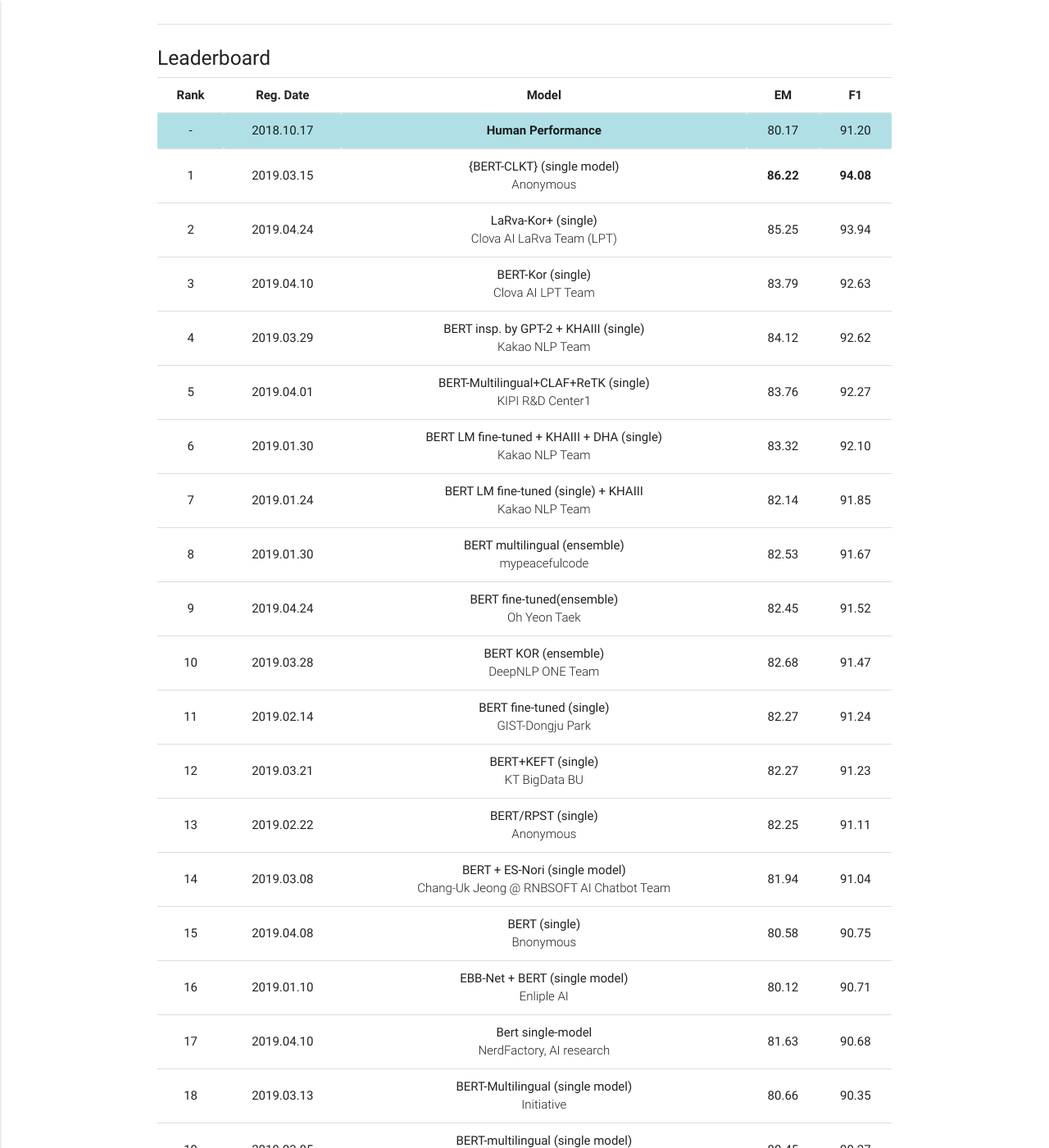
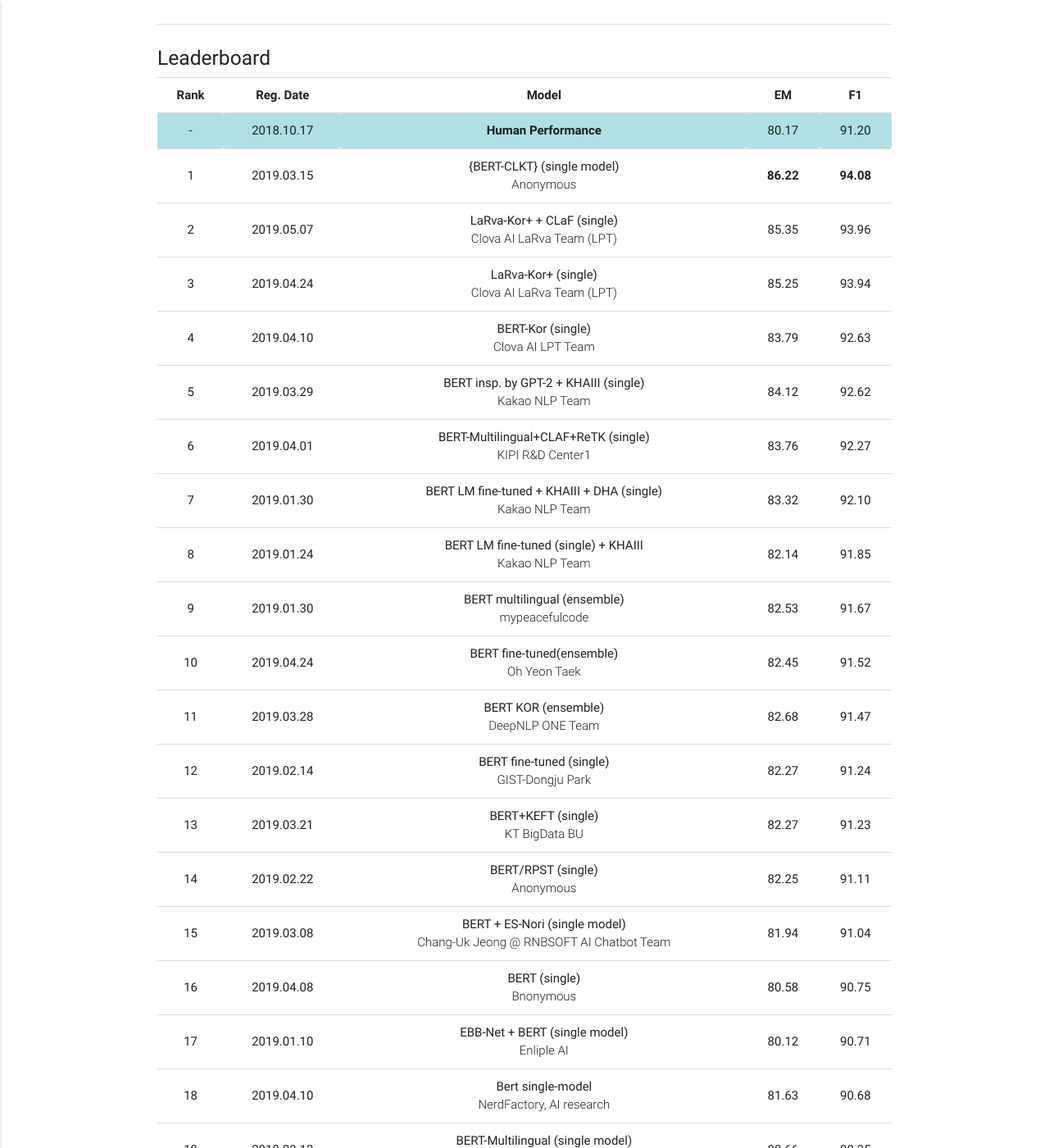
Before and after one commit to korquad/korquad.github.io, a Jekyll site: the page built from category/index_english.html, in a window 1280 px wide and 1400 px high, scrolled down 1772 px. Shown: the whole window at 82% size. Built offline with Jekyll 4.4.1, drawn with Linux system fonts in a browser that asks for light colours; some of the changed text lies outside the part shown.

Commit message:
Update index_english.html

```diff
--- a/category/index_english.html
+++ b/category/index_english.html
@@ -228,6 +228,15 @@
                     </tr>
                     <tr>
                       <td>2</td>
+                      <td>2019.05.07</td>
+                      <td>LaRva-Kor+ + CLaF (single)
+                        <p class="light">Clova AI LaRva Team (LPT)</p>
+                      </td>
+                      <td>85.35</td>
+                      <td>93.96</td>
+                    </tr>
+                    <tr>
+                      <td>3</td>
                       <td>2019.04.24</td>
                       <td>LaRva-Kor+ (single)
                         <p class="light">Clova AI LaRva Team (LPT)</p>
@@ -434,7 +443,16 @@
                       <td>89.20</td>
                     </tr>
                     <tr>
-                      <td>25</td>
+                      <td>26</td>
+                      <td>2019.05.04</td>
+                      <td>BERT-multilingual (single)
+                        <p class="light">Anonymous</p>
+                      </td>
+                      <td>70.57</td>
+                      <td>88.64</td>
+                    </tr>
+                    <tr>
+                      <td>27</td>
                       <td>2019.04.26</td>
                       <td>BERT-multilingual (single model)
                         <p class="light">Tae Hwan Jung@graykode, Kyung Hee Univ</p>
```
Also changed, not shown: other parts of category/index_english.html (+25 -25 lines).
